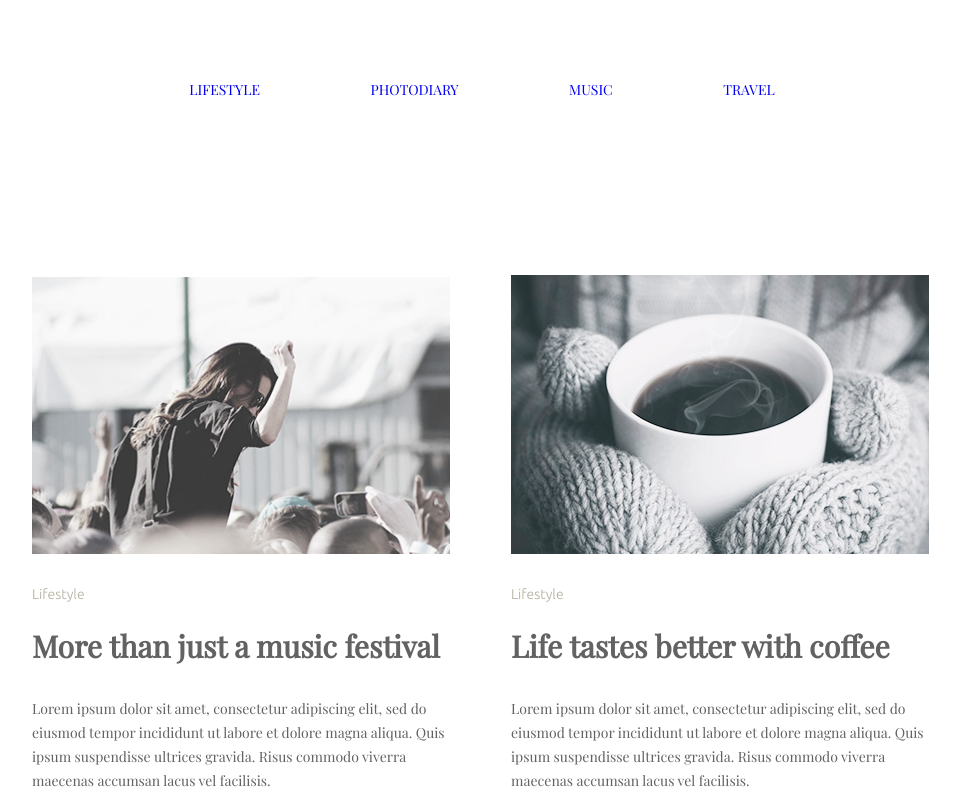
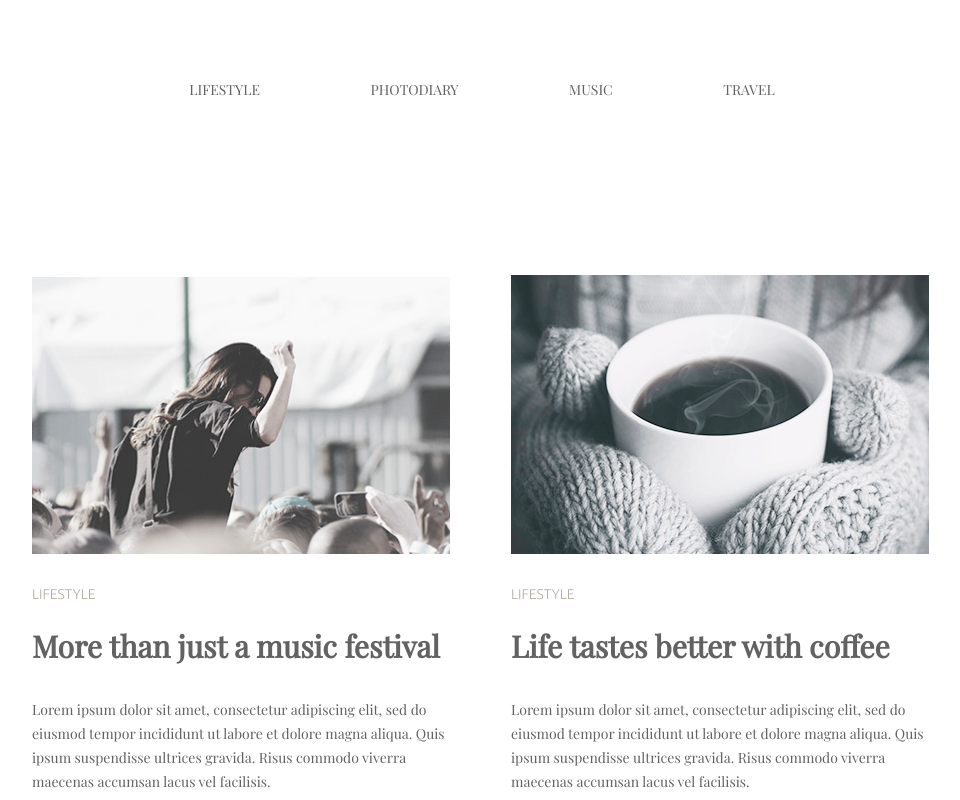
Before and after one commit to leoolivas/goit-fe-course, a plain HTML site: page html-css/module-03/index.html in a window 1280 px wide. Shown: the top 800 px of the page, without its empty margins (158-1118 px from the left). Drawn offline with nearby package versions, Linux system fonts and the light colour scheme.

Commit message:
marging, padding reset

```diff
--- a/html-css/module-03/css/styles.css
+++ b/html-css/module-03/css/styles.css
@@ -1,11 +1,17 @@
 html {
   box-sizing: border-box;
 }
+* {
+  margin: 0;
+  padding: 0;
+}
+
 *,
 *::before,
 *::after {
   box-sizing: inherit;
 }
+
 body {
   font-family: "Playfair Display", serif;
   color: #626262;
@@ -24,7 +30,7 @@ img {
   width: 900px;
   margin: 0 auto;
 }
-.main-header-wrapper {
+.main-header {
   margin-bottom: 100px;
 }
 .title {
@@ -35,9 +41,10 @@ img {
 .title {
   margin-bottom: 25px;
   font-size: 14px;
+  text-transform: uppercase;
 }
 .heading {
-  margin-bottom: 33px;
+  margin-bottom: 34px;
   font-size: 30px;
   line-height: 36px;
 }
@@ -67,6 +74,7 @@ button:focus {
 .main-nav {
   padding: 77px 0 73px 0;
   text-align: center;
+  margin: 0 auto;
 }
 
 .main-menu {
@@ -91,6 +99,7 @@ button:focus {
   text-transform: uppercase;
   text-decoration: none;
   display: block;
+  color: #626262;
 }
 
 .main-menu-item a:hover,
--- a/html-css/module-03/index.html
+++ b/html-css/module-03/index.html
@@ -11,9 +11,10 @@
     />
     <link rel="stylesheet" href="./css/styles.css" />
   </head>
+  <div class="wrapper">
     <body>
       <h1 class="visually-hidden">Lifestyle magazine website</h1>
-    <header class="main-header-wrapper">
+      <header class="main-header">
         <nav class="main-nav">
           <ul class="main-menu">
             <li class="main-menu-item">
@@ -32,7 +33,7 @@
         </nav>
       </header>
 
-    <main class="wrapper">
+      <main>
         <ul class="main-content-list">
           <li class="main-content-list-item" id="Lifestyle">
             <img
@@ -145,4 +146,5 @@
         <button>load more</button>
       </main>
     </body>
+  </div>
 </html>
```
Lines whose indentation alone changed are shown as unchanged.
